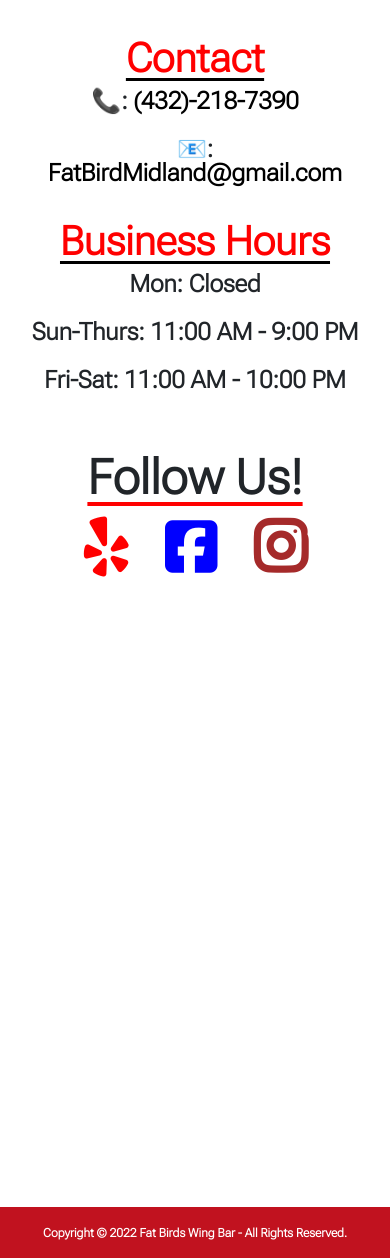
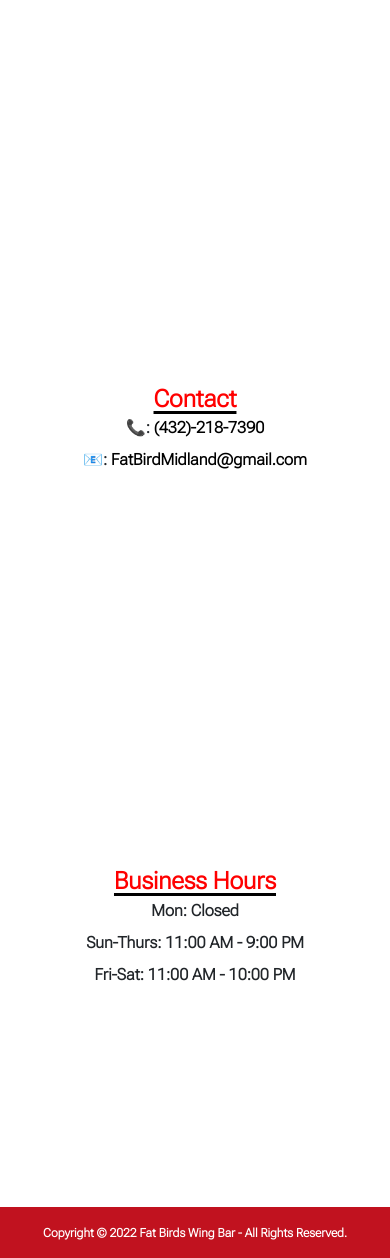
Before and after one commit to DKhubgit/Fatbird-Project, a Node server app: template views/contact.handlebars in a window 390 px wide. Shown: the part 461-1719 px from the top of the page. Run offline with Node 20, Linux system fonts and the light colour scheme; the template is opened without the code that fills it, so the values that code supplies are empty; some libraries are stand-ins or nearby versions.

Commit message:
reduces font size of contact page

```diff
--- a/public/css/contact.css
+++ b/public/css/contact.css
@@ -8,7 +8,7 @@
     padding-bottom: 2%;
     margin-bottom: 5%;
     text-align: center;
-
+    height: 100vh;
 }
 
 #address-container {
@@ -94,6 +94,15 @@
         padding-top: 4%;
     }
 
+    .info-title {
+        font-size: 150%;
+    }
+
+    .info-text {
+        font-size: 100%;
+    }
+
+
     #address-text {
         display: none;
     }
--- a/public/css/styles.css
+++ b/public/css/styles.css
@@ -44,7 +44,7 @@
 /* SOCIAL MEDIA LINKS PARTIALS*/
 #home-socials {
     padding-top: 2%;
-    margin-bottom: 5%;
+    margin-bottom: 6%;
 }
 
 #socials-title {
@@ -58,7 +58,7 @@
 }
 
 #home-social-media-list {
-    font-size: 375%;
+    font-size: 300%;
     text-align: center;
 }
 
@@ -131,6 +131,10 @@
     .menu-title {
         margin-bottom: 4%;
     }
+
+    #socials-title {
+        font-size: 250%;
+    }
 }
 
 /* Media Queries for Larger Screens */
--- a/views/contact.handlebars
+++ b/views/contact.handlebars
@@ -35,11 +35,11 @@
             Fri-Sat: 11:00 AM - 10:00 PM
             <br>
         </p>
-        <br>
-        <br>
     </div>
 </div>
 {{> socials}}
+<br>
+<br>
 <script src="https://cdnjs.cloudflare.com/ajax/libs/animejs/3.2.1/anime.min.js"></script>
 <script src="https://kit.fontawesome.com/22e6b9b0f7.js" crossorigin="anonymous"></script>
 <script>
```
